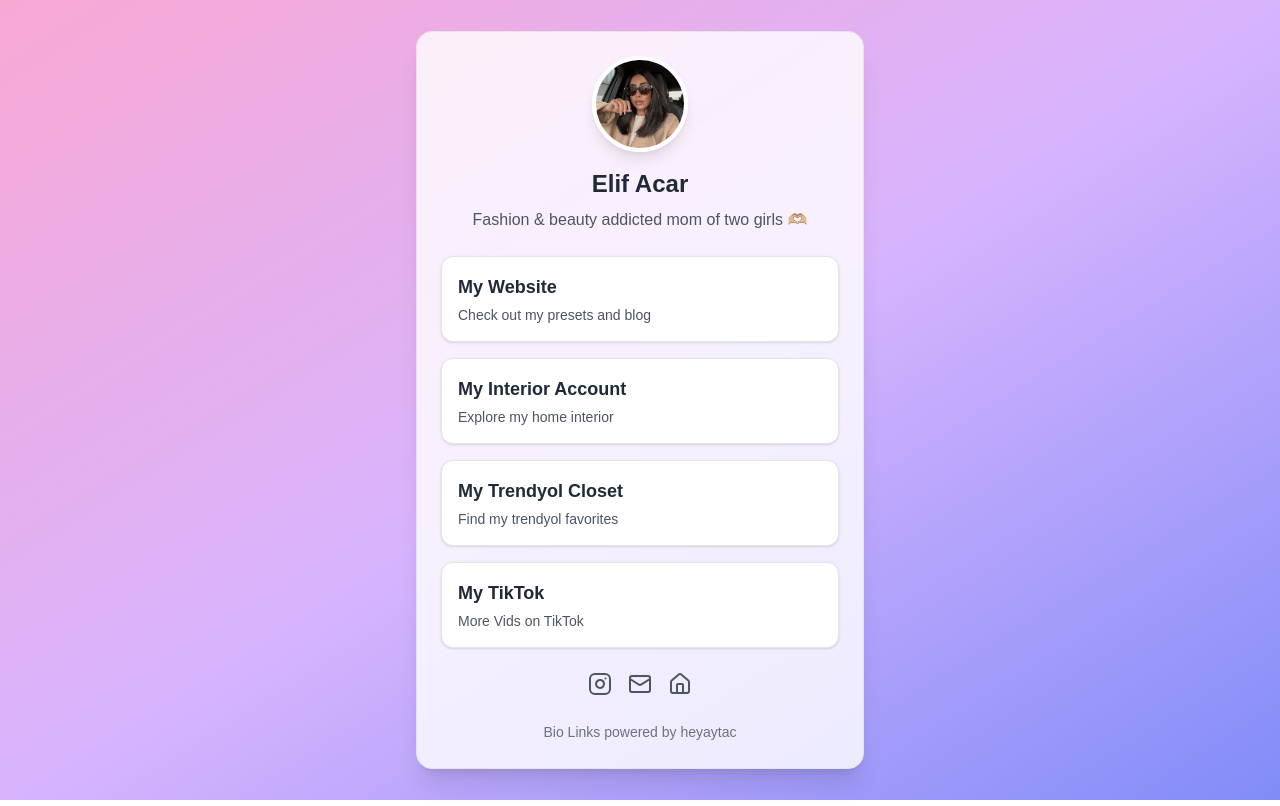
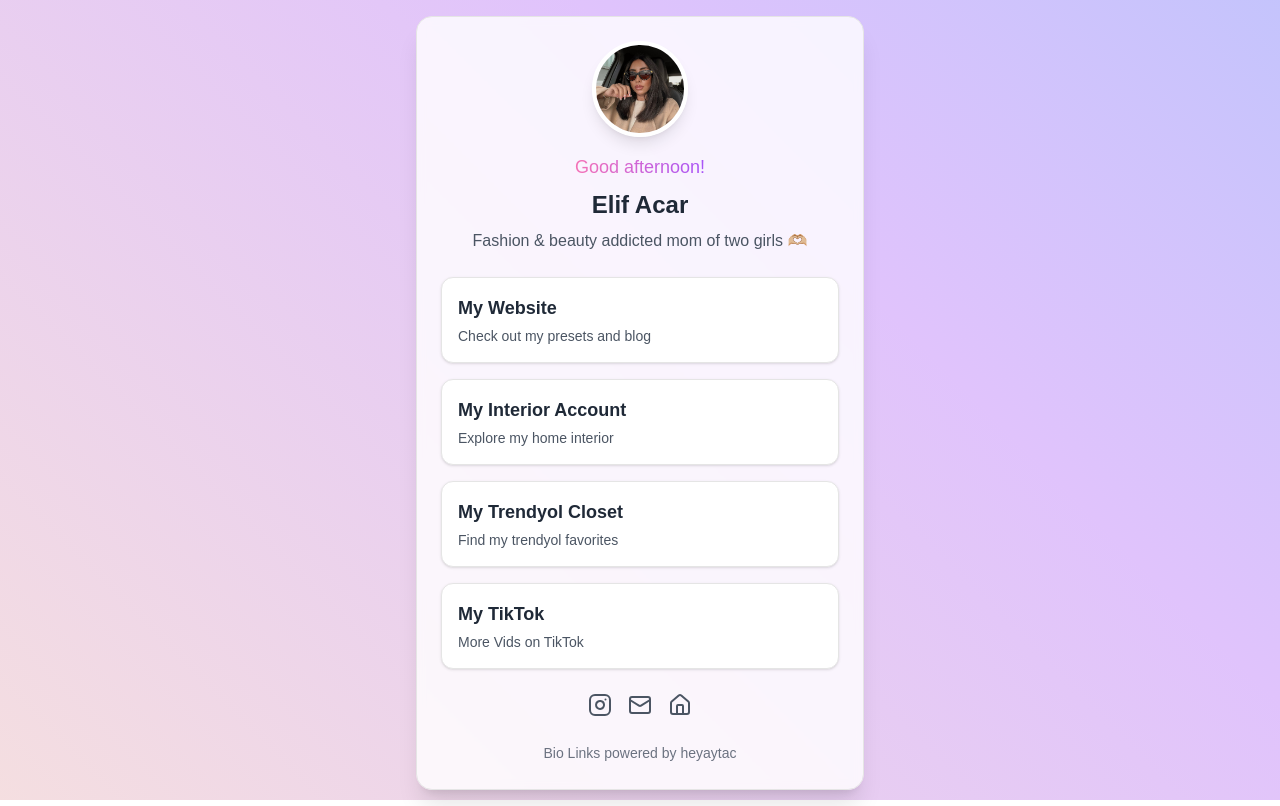
Before and after one commit to heyaytac/link-in-bio, a Next.js app: page / in a window 1280 px wide. Built offline with nearby package versions, Linux system fonts and the light colour scheme.

Commit message:
added gradiant background and greeting

```diff
--- a/app/page.tsx
+++ b/app/page.tsx
@@ -1,11 +1,11 @@
 'use client'
 
-import { useState } from 'react'
+import React, { useState, useEffect } from 'react'
 import { motion } from 'framer-motion'
 import Image from 'next/image'
 import { Avatar, AvatarFallback } from "@/components/ui/avatar"
 import { Card, CardContent } from "@/components/ui/card"
-import { Instagram , HomeIcon, Mail } from 'lucide-react'
+import { Instagram, HomeIcon, Mail } from 'lucide-react'
 
 const links = [
   { title: 'My Website', url: 'https://cocoelif.de', description: 'Check out my presets and blog' },
@@ -20,12 +20,65 @@ const socialLinks = [
   { icon: HomeIcon, url: 'https://cocoelif.de' },
 ]
 
+const AnimatedBackground = () => (
+  <div className="animated-background">
+    <style jsx>{`
+      .animated-background {
+        position: fixed;
+        top: 0;
+        left: 0;
+        right: 0;
+        bottom: 0;
+        background: linear-gradient(
+          45deg,
+          #ff9a9e,
+          #fad0c4,
+          #ffecd2,
+          #e0c3fc,
+          #8ec5fc
+        );
+        background-size: 400% 400%;
+        animation: gradient 15s ease infinite;
+      }
+      @keyframes gradient {
+        0% {
+          background-position: 0% 50%;
+        }
+        50% {
+          background-position: 100% 50%;
+        }
+        100% {
+          background-position: 0% 50%;
+        }
+      }
+    `}</style>
+  </div>
+)
+
+const getGreeting = () => {
+  const hour = new Date().getHours()
+  if (hour >= 5 && hour < 12) return 'Good morning'
+  if (hour >= 12 && hour < 18) return 'Good afternoon'
+  return 'Good evening'
+}
+
 export default function LinkInBioComponent() {
   const [hoveredIndex, setHoveredIndex] = useState<number | null>(null)
+  const [greeting, setGreeting] = useState('')
+
+  useEffect(() => {
+    setGreeting(getGreeting())
+    const intervalId = setInterval(() => {
+      setGreeting(getGreeting())
+    }, 60000) // Update every minute
+
+    return () => clearInterval(intervalId)
+  }, [])
 
   return (
-    <div className="min-h-screen bg-gradient-to-br from-pink-300 via-purple-300 to-indigo-400 flex items-center justify-center p-4">
-      <Card className="w-full max-w-md bg-white/80 backdrop-blur-sm shadow-xl rounded-2xl overflow-hidden">
+    <div className="min-h-screen flex items-center justify-center p-4 relative">
+      <AnimatedBackground />
+      <Card className="w-full max-w-md bg-white/80 backdrop-blur-sm shadow-xl rounded-2xl overflow-hidden relative z-10">
         <CardContent className="p-6">
           <div className="flex flex-col items-center mb-6">
             <Avatar className="w-24 h-24 border-4 border-white shadow-lg relative">
@@ -37,8 +90,19 @@ export default function LinkInBioComponent() {
               />
               <AvatarFallback>EA</AvatarFallback>
             </Avatar>
-            <h1 className="mt-4 text-2xl font-bold text-gray-800">Elif Acar</h1>
-            <p className="text-gray-600 text-center mt-2">Fashion & beauty addicted mom of two girls 🫶🏼</p>
+            <motion.div
+              key={greeting}
+              initial={{ opacity: 0, y: -20 }}
+              animate={{ opacity: 1, y: 0 }}
+              transition={{ duration: 0.5 }}
+              className="mt-4 mb-2 text-lg font-medium text-gray-600 bg-gradient-to-r from-pink-400 to-purple-500 bg-clip-text text-transparent"
+            >
+              {greeting}!
+            </motion.div>
+            <h1 className="text-2xl font-bold text-gray-800">Elif Acar</h1>
+            <p className="text-gray-600 text-center mt-2">
+              Fashion & beauty addicted mom of two girls 🫶🏼
+            </p>
           </div>
 
           <div className="space-y-4">
@@ -82,7 +146,6 @@ export default function LinkInBioComponent() {
             ))}
           </div>
 
-          {/* New Attribution Link */}
           <div className="mt-6 text-center">
             <a
               href="https://instagram.com/heyaytac"
@@ -90,7 +153,7 @@ export default function LinkInBioComponent() {
               rel="noopener noreferrer"
               className="text-sm text-gray-500 hover:text-gray-700 transition-colors duration-300"
             >
-            Bio Links powered by heyaytac
+              Bio Links powered by heyaytac
             </a>
           </div>
         </CardContent>
```
